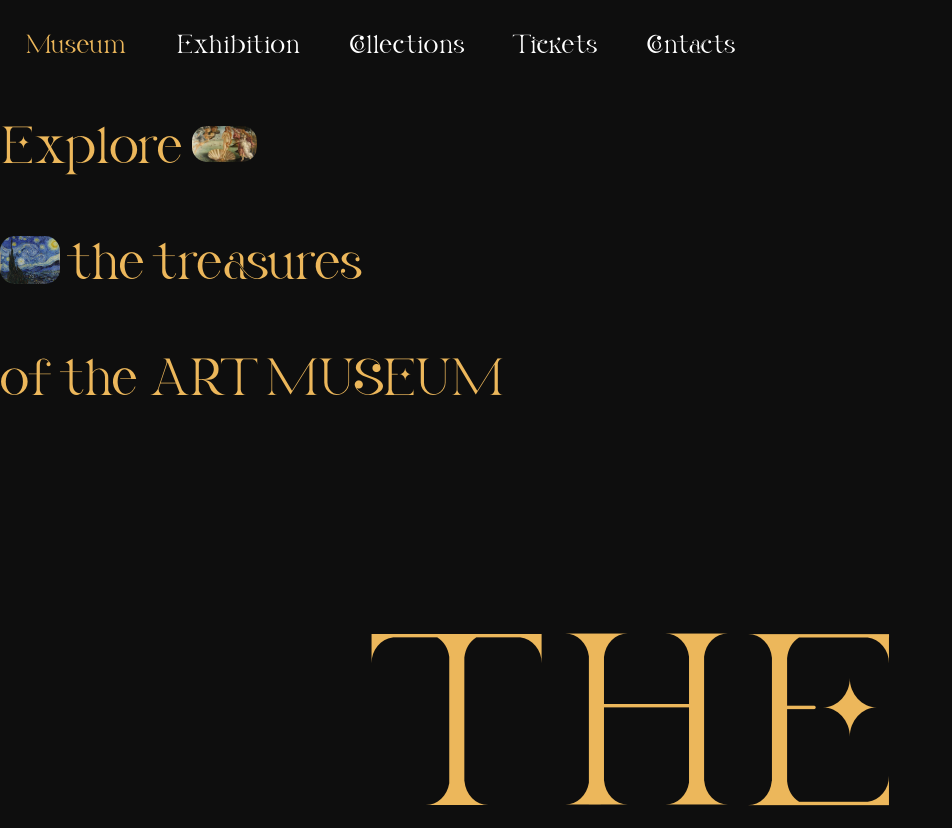
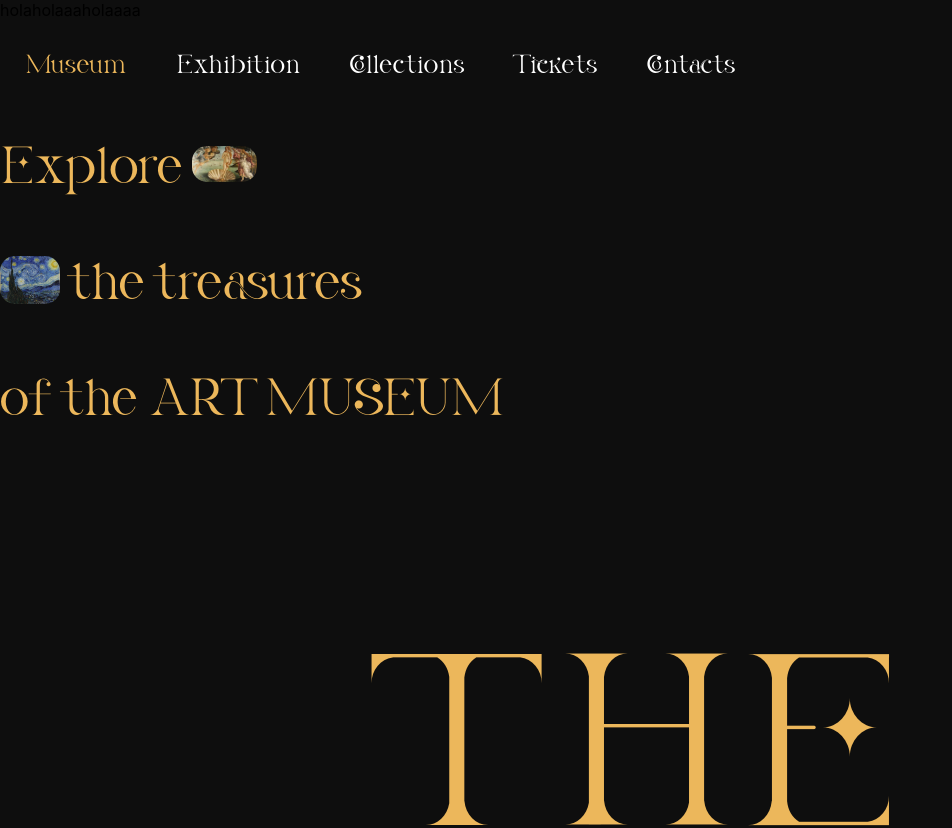
Before and after one commit to brendaslart/reactapp, a React (Create React App) app: page / in a window 1280 px wide. Shown: the top 828 px of the page, without its empty margins (0-952 px from the left). Built offline with nearby package versions, Linux system fonts and the light colour scheme.

Commit message:
add new title

```diff
--- a/src/App.js
+++ b/src/App.js
@@ -35,6 +35,7 @@ function App() {
 
   return <>
   <div className="app">
+    holaholaaaholaaaa
   <Navbar/>
   <Title/>
   <Title2/>
```
